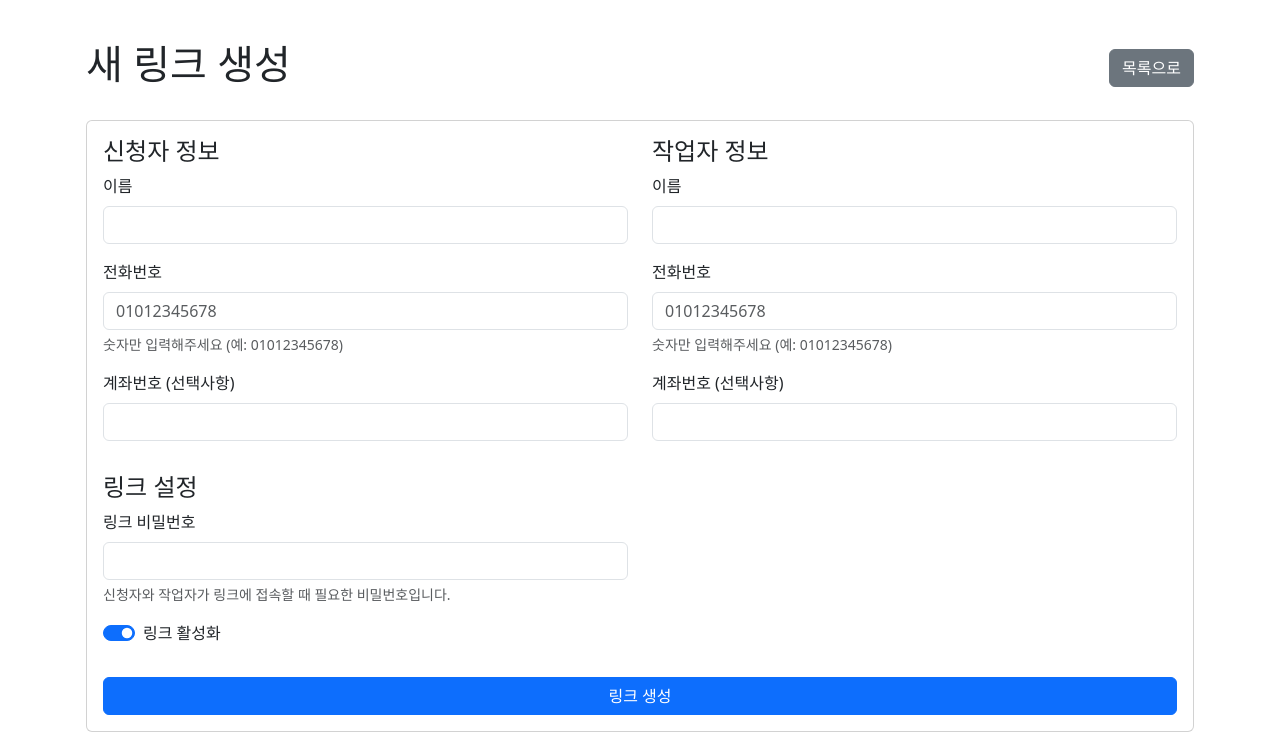
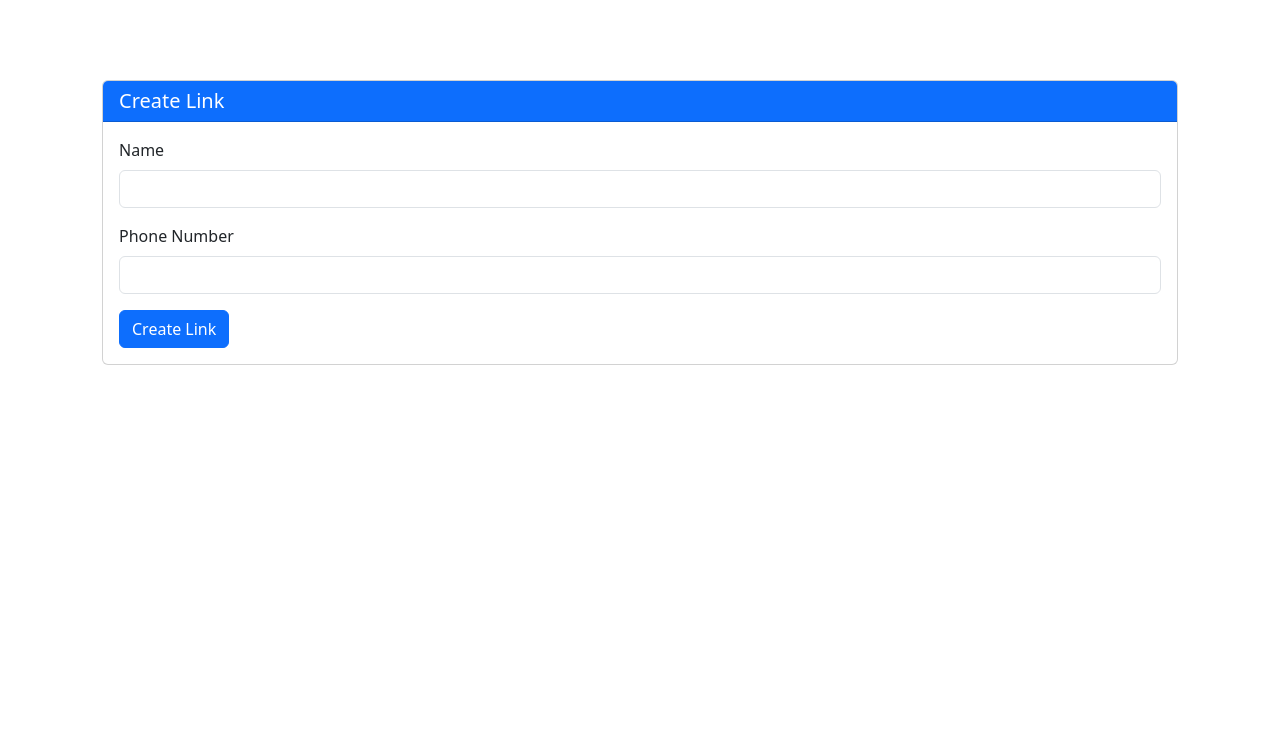
Before and after one commit to javamain87/web_python, a Flask app: template app/templates/admin/create_link.html in a window 1280 px wide. Shown: the part 104-852 px from the top of the page. After the commit the page ends 469 px from the top, so only its background shows below. Run offline with Flask 2, Linux system fonts and the light colour scheme; the template is opened without the code that fills it, so the values that code supplies are empty; some libraries are stand-ins or nearby versions.

```diff
--- a/app/templates/admin/create_link.html
+++ b/app/templates/admin/create_link.html
@@ -3,78 +3,28 @@
 {% block title %}새 링크 생성{% endblock %}
 
 {% block content %}
+<div class="container mt-4">
     <div class="row">
         <div class="col-12">
-        <div class="d-flex justify-content-between align-items-center mb-4">
-            <h1>새 링크 생성</h1>
-            <a href="{{ url_for('admin.links') }}" class="btn btn-secondary">목록으로</a>
+            <div class="card">
+                <div class="card-header bg-primary text-white">
+                    <h5 class="card-title mb-0">Create Link</h5>
                 </div>
-
-        <div class="card">
                 <div class="card-body">
                     <form method="POST" action="{{ url_for('admin.create_link') }}">
-                    <div class="row mb-3">
-                        <div class="col-md-6">
-                            <h4>신청자 정보</h4>
                         <div class="mb-3">
-                                <label for="applicant_name" class="form-label">이름</label>
-                                <input type="text" class="form-control" id="applicant_name" name="applicant_name" required>
+                            <label for="name" class="form-label">Name</label>
+                            <input type="text" class="form-control" id="name" name="name" required>
                         </div>
                         <div class="mb-3">
-                                <label for="applicant_phone" class="form-label">전화번호</label>
-                                <input type="tel" class="form-control" id="applicant_phone" name="applicant_phone"
-                                       pattern="[0-9]{11}"
-                                       placeholder="01012345678" required>
-                                <div class="form-text">숫자만 입력해주세요 (예: 01012345678)</div>
+                            <label for="phone_number" class="form-label">Phone Number</label>
+                            <input type="text" class="form-control" id="phone_number" name="phone_number" required>
                         </div>
-                            <div class="mb-3">
-                                <label for="applicant_account" class="form-label">계좌번호 (선택사항)</label>
-                                <input type="text" class="form-control" id="applicant_account" name="applicant_account">
-                            </div>
-                        </div>
-                        <div class="col-md-6">
-                            <h4>작업자 정보</h4>
-                            <div class="mb-3">
-                                <label for="worker_name" class="form-label">이름</label>
-                                <input type="text" class="form-control" id="worker_name" name="worker_name" required>
-                            </div>
-                            <div class="mb-3">
-                                <label for="worker_phone" class="form-label">전화번호</label>
-                                <input type="tel" class="form-control" id="worker_phone" name="worker_phone"
-                                       pattern="[0-9]{11}"
-                                       placeholder="01012345678" required>
-                                <div class="form-text">숫자만 입력해주세요 (예: 01012345678)</div>
-                            </div>
-                            <div class="mb-3">
-                                <label for="worker_account" class="form-label">계좌번호 (선택사항)</label>
-                                <input type="text" class="form-control" id="worker_account" name="worker_account">
-                            </div>
-                        </div>
-                    </div>
-
-                    <div class="row mb-3">
-                        <div class="col-md-6">
-                            <h4>링크 설정</h4>
-                            <div class="mb-3">
-                                <label for="password" class="form-label">링크 비밀번호</label>
-                                <input type="text" class="form-control" id="password" name="password" required>
-                                <div class="form-text">신청자와 작업자가 링크에 접속할 때 필요한 비밀번호입니다.</div>
-                            </div>
-                            <div class="mb-3">
-                                <div class="form-check form-switch">
-                                    <input class="form-check-input" type="checkbox" id="is_active" name="is_active" checked>
-                                    <label class="form-check-label" for="is_active">링크 활성화</label>
-                                </div>
-                            </div>
-                        </div>
-                    </div>
-
-                    <div class="d-grid gap-2">
-                        <button type="submit" class="btn btn-primary">링크 생성</button>
-                    </div>
+                        <button type="submit" class="btn btn-primary">Create Link</button>
                     </form>
                 </div>
             </div>
         </div>
     </div>
+</div>
 {% endblock %}
```
Lines whose indentation alone changed are shown as unchanged.
